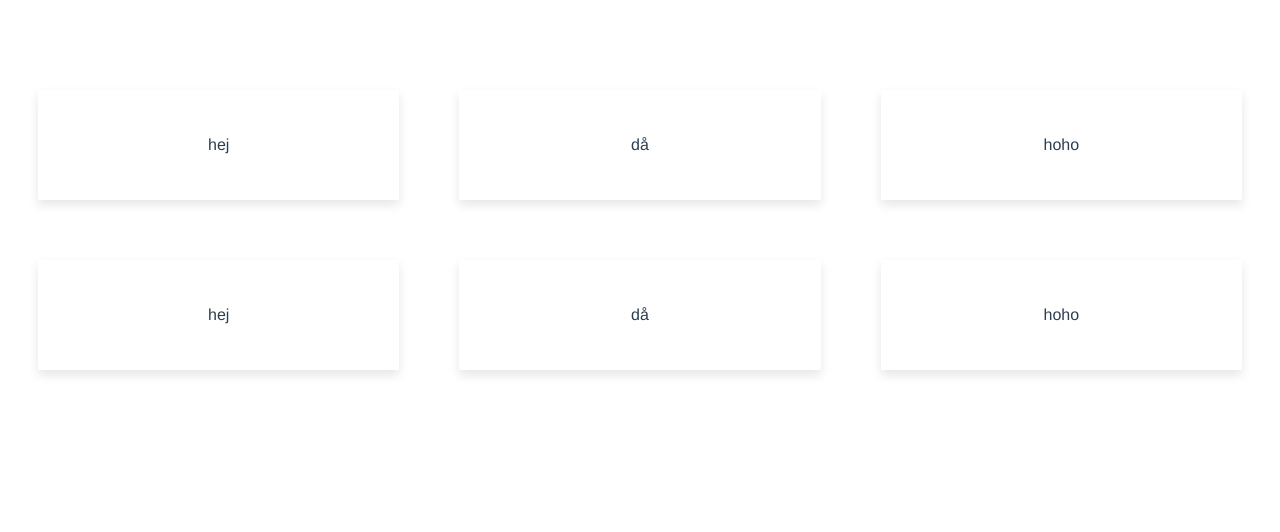
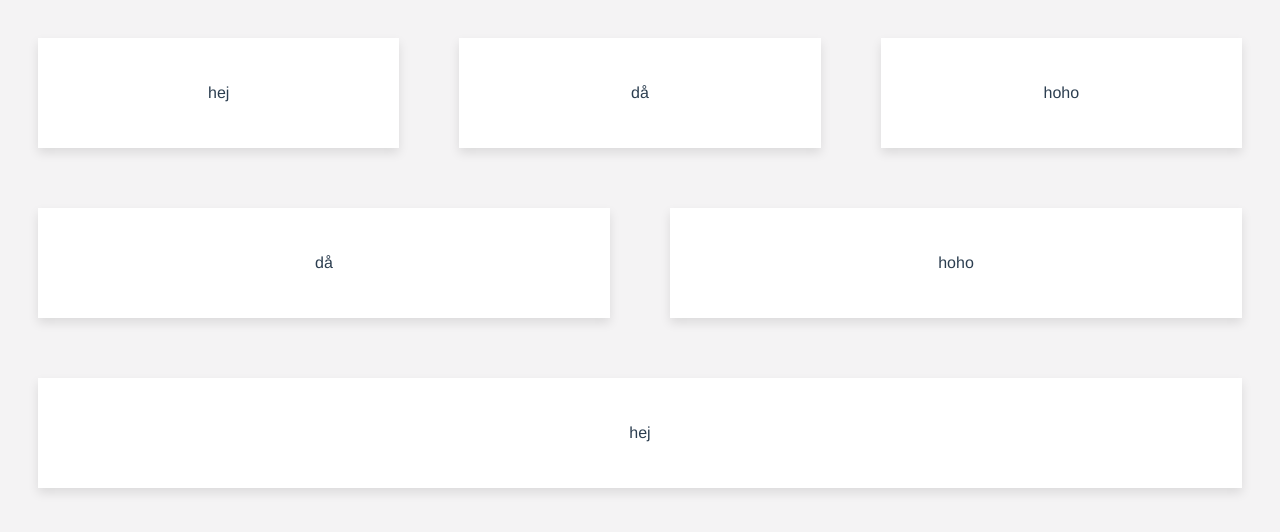
Before and after one commit to LovreB/draggable-grid, a Vue app: page / in a window 1280 px wide. Shown: the top 532 px of the page. Built offline with nearby package versions, Linux system fonts and the light colour scheme.

Commit message:
possible to insert below row

```diff
--- a/public/index.html
+++ b/public/index.html
@@ -7,7 +7,7 @@
     <link rel="icon" href="<%= BASE_URL %>favicon.ico">
     <title><%= htmlWebpackPlugin.options.title %></title>
   </head>
-  <body>
+  <body style="background-color: #f4f3f4">
     <noscript>
       <strong>We're sorry but <%= htmlWebpackPlugin.options.title %> doesn't work properly without JavaScript enabled. Please enable it to continue.</strong>
     </noscript>
--- a/src/App.vue
+++ b/src/App.vue
@@ -1,6 +1,11 @@
 <template>
   <div id="app">
-    <BlockRow v-for="r in rows" :key="r.id"></BlockRow>
+    <BlockRow
+      v-for="(r, index) in rows"
+      :key="index"
+      :blocks="r.blocks"
+      @click.native="insertBelowRow(index)"
+    />
   </div>
 </template>
 
@@ -15,11 +20,64 @@ export default {
   data() {
     return {
       rows: [
-        {id: 'hej'},
-        {id: 'två'}
+        { order: 1,
+          blocks: [
+              {title: "hej"},
+              {title: "då"},
+              {title: "hoho"}
+          ]
+        },
+        { order: 2,
+            blocks: [
+                {title: "då"},
+                {title: "hoho"}
+            ]
+        },
+        { order: 3,
+            blocks: [
+                {title: "hej"}
+            ]
+        },
       ]
     }
-
+  },
+  computed: {
+  },
+  methods: {
+      insertInRow()  {
+          this.rows.push(
+              {  order: 0,
+                blocks: [
+                    {title: "hej"}
+                ]
+              },
+          );
+          this.sortRows()
+      },
+      insertBelowRow(rowOrder) {
+          const row = {
+              order: rowOrder + 1,
+              blocks: [
+                  {title: "hej"}
+              ]
+          };
+          this.rows.splice(rowOrder+1, 0, row);
+      },
+      updateOrderFrom(startOrder, isIncreased) {
+          for (let i = 0; i <= this.rows.length; i++) {
+              let order = this.rows[i].order
+              if (order >= startOrder) {
+                  if (isIncreased) {
+                      this.rows[i].order = order + 1
+                  } else {
+                      this.rows[i].order = order - 1
+                  }
+              }
+          }
+      },
+      sortRows() {
+          this.rows.sort(function(a, b){return a.order-b.order})
+      },
   }
 }
 </script>
@@ -31,8 +89,8 @@ export default {
   -moz-osx-font-smoothing: grayscale;
   text-align: center;
   color: #2c3e50;
-  margin-top: 60px;
   display: flex;
   flex-direction: column;
+  background-color: #f4f3f4;
 }
 </style>
--- a/src/components/BlockRow.vue
+++ b/src/components/BlockRow.vue
@@ -15,13 +15,10 @@ export default {
     components: {
         Block
     },
-    data() {
-        return {
-            blocks: [
-                {title: "hej"},
-                {title: "då"},
-                {title: "hoho"}
-            ],
+    props: {
+        blocks: {
+            type: Array,
+            validator: () => []
         }
     }
 }
```
Also changed, not shown: src/components/HelloWorld.vue (deleted, +0 -42 lines), src/components/AddButton.vue (added).
